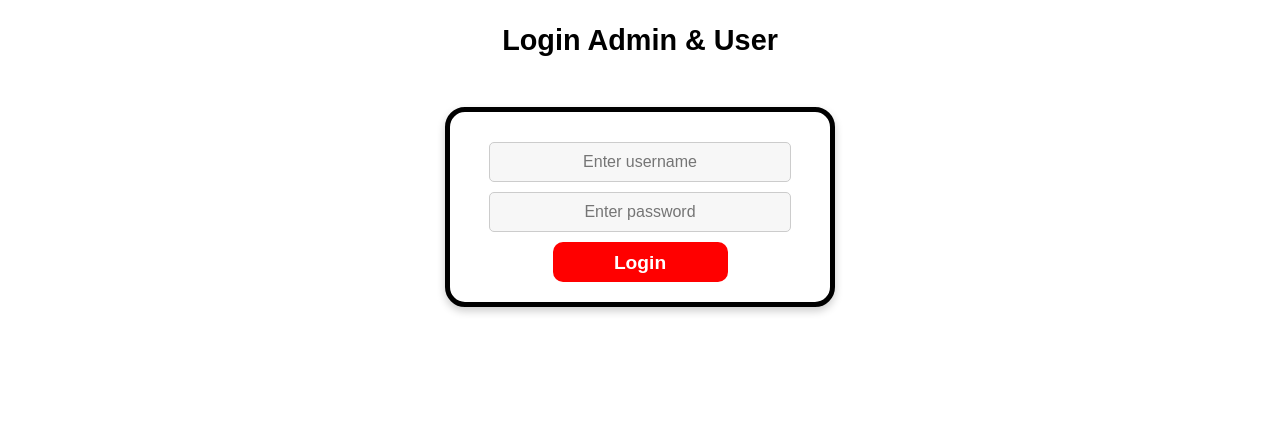
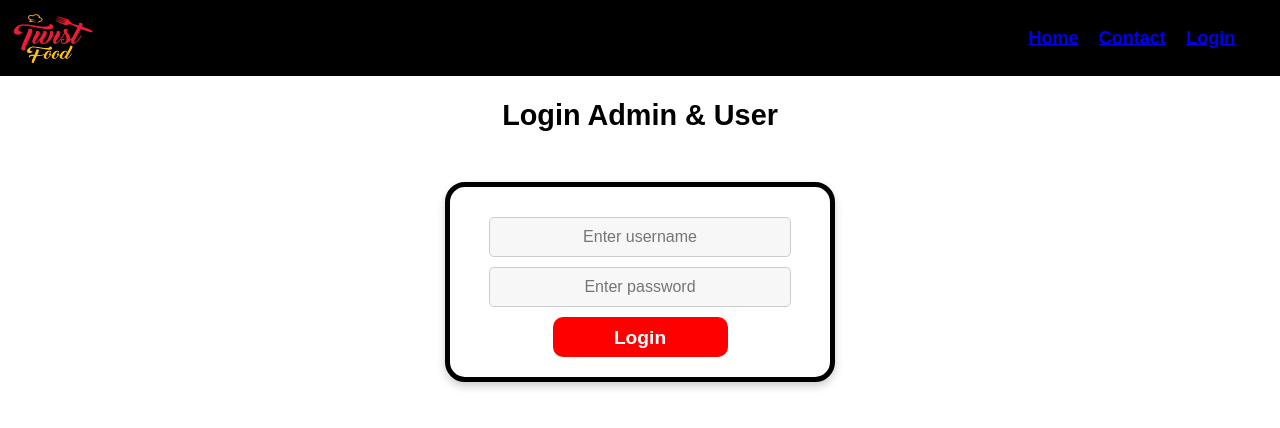
Before and after one commit to Sami024/WebApp, a PHP site: page /inlog.php in a window 1280 px wide. Shown: the top 428 px of the page. Run offline with PHP 8.4, Linux system fonts and the light colour scheme.

Commit message:
Update V3.9.1

```diff
--- a/html/css/inlog.css
+++ b/html/css/inlog.css
@@ -6,7 +6,7 @@ body {
     padding: 0;
   }
 
-  .container {
+  .container1 {
     width: 350px;
     height: auto;
     border: 5px solid #000; /* Zwarte rand */
@@ -65,3 +65,52 @@ body {
     background-color: #a80000; /* Nog donkerder rood bij klikken */
     transform: scale(1); /* Terug naar normale grootte */
   }
+  .container {
+    width: 100%;
+    margin: 0 auto;
+    padding: 1%;
+    display: flex;
+    justify-content: space-between;
+    align-items: center;
+    background-color: black;
+    height: 50px;
+  }
+  .logo {
+    width: 80px;
+    height: 100%;
+  }
+  ul {
+    width: 30%;
+    text-align: right;
+    list-style-type: none;
+    line-height: 15px;
+    margin-right: 50px;
+    font-weight: bold;
+    font-size: large;
+  }
+
+  ul li {
+    display: inline;
+    padding: 2%;
+  }
+  ul li a:hover {
+    color: #6947ff;
+    font-size: large;
+  }
+
+  /* Header ends here -------------------------------------------------------------------------------------------*/
+
+  .img-responsive {
+    width: 250px;
+    height: 250px;
+    align-self: center;
+  }
+  .img-curve {
+    border-radius: 10px;
+  }
+  .text-center {
+    text-align: center;
+  }
+  .text-white {
+    color: white;
+  }
--- a/html/inlog.php
+++ b/html/inlog.php
@@ -46,8 +46,30 @@
     <link rel="stylesheet" href="css/inlog.css">
 </head>
 <body>
+<div class="container">
+        <div class="logo">
+
+            <img src="images/1598562279236_Twist-Food_Logo-1.png"
+                alt="Restaurant Logo" class="logo">
+        </div>
+
+        <ul>
+            <li>
+                <a href="index.php">Home</a>
+            </li>
+
+            <li>
+                <a href="contact.php">Contact</a>
+            </li>
+            <li>
+                <a href="inlog.php">Login</a>
+            </li>
+        </ul>
+    </div>
+
 <h2>Login Admin & User</h2>
-    <div class="container">
+
+    <div class="container1">
 
     <form method="post" action="">
       <input type="text" name="username" placeholder="Enter username" ><br>
```
Also changed, not shown: html/contact.php (+2 -15 lines), html/css/contact.css (+6 -33 lines), html/css/editmenu.css (+49 -0 lines), html/css/menuUpdate.css (+48 -0 lines), html/editmenu.php (+19 -0 lines), html/menuUpdate.php (+19 -0 lines), html/action_page.php (deleted).
